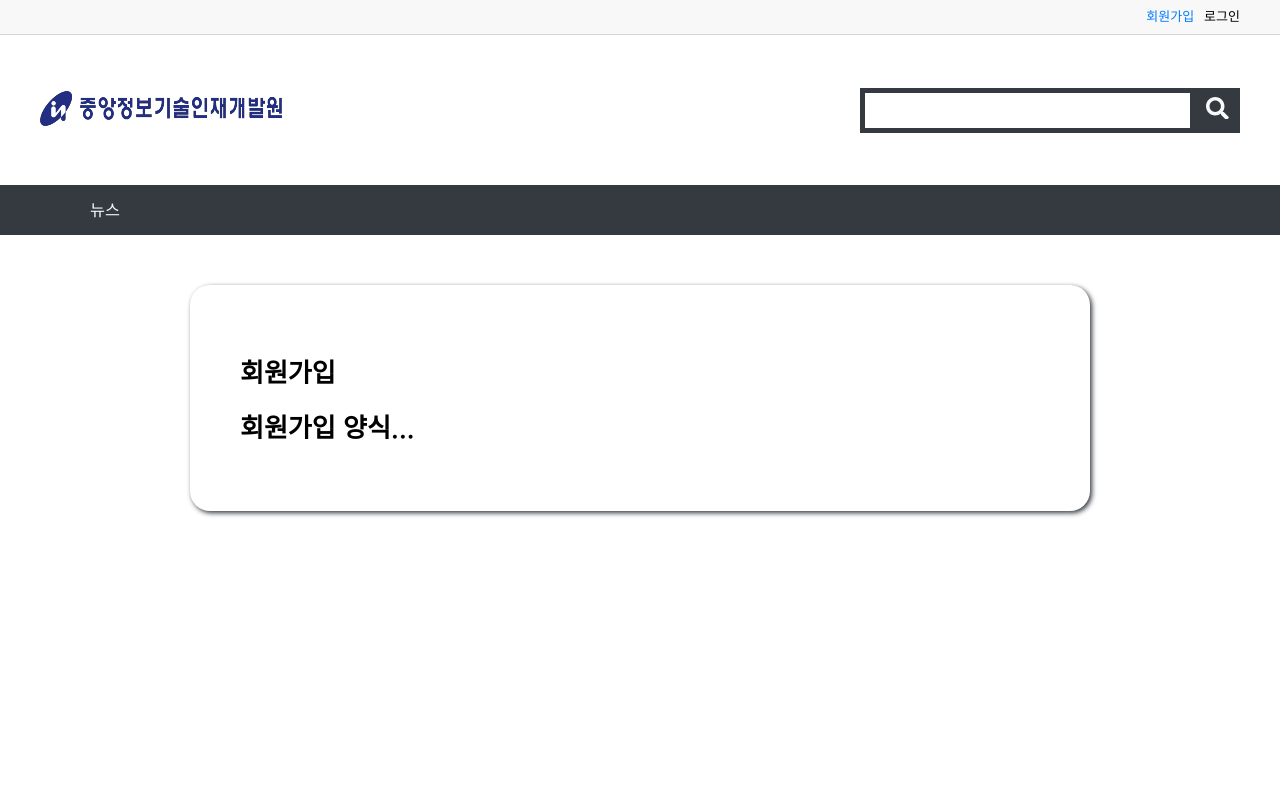
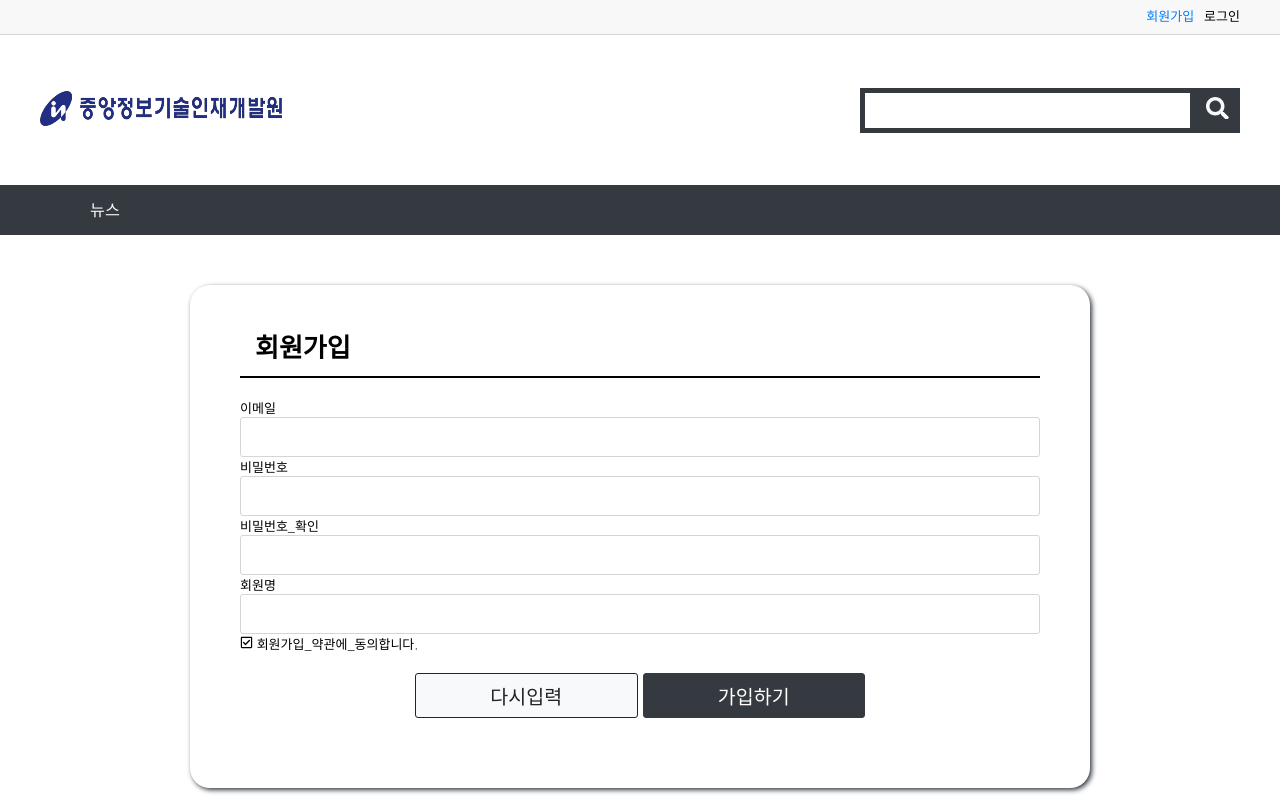
Before and after one commit to minsukim002/react_project, a React (Create React App) app: page /member/join in a window 1280 px wide. Shown: the top 800 px of the page. Built offline with nearby package versions, Linux system fonts and the light colour scheme.

Commit message:
공통 컴포넌트-메인 제목, 버튼,입력박스, 회원 가입 페이지 구성 중

```diff
--- /dev/null
+++ b/src/commons/components/Buttons.js
@@ -0,0 +1,35 @@
+import styled, { css } from 'styled-components';
+import { buttonColor } from '../../styles/color';
+import fontSize from '../../styles/fontSize';
+const { big } = fontSize;
+
+export const BigButton = styled.button`
+  font-size: ${big};
+  height: 45px;
+  width: 100%;
+  border-radius: 3px;
+  cursor: pointer;
+
+  ${({ color }) =>
+    buttonColor[color] &&
+    css`
+      background: ${buttonColor[color][0]};
+      color: ${buttonColor[color][1]};
+      border: 1px solid ${buttonColor[color][2]};
+    `}
+`;
+
+export const ButtonGroup = styled.div`
+  display: flex;
+  width: ${({ width }) => (width ? `${width}px` : '100%')};
+  margin: 20px auto;
+
+  button {
+    width: 0;
+    flex-grow: 1;
+  }
+
+  button + button {
+    margin-left: 5px;
+  }
+`;
--- /dev/null
+++ b/src/commons/components/InputBox.js
@@ -0,0 +1,12 @@
+import React from 'react';
+import styled from 'styled-components';
+
+const InputBox = styled.input`
+  border: 1px solid #d5d5d5;
+  height: 40px;
+  width: 100%;
+  padding: 0 10px;
+  border-radius: 3px;
+`;
+
+export default React.memo(InputBox);
--- a/src/commons/components/TitleBox.js
+++ b/src/commons/components/TitleBox.js
@@ -1,3 +1,12 @@
 import styled from 'styled-components';
+import fontSize from '../../styles/fontSize';
 
-export default MainTitle = styled.h1``;
+const { extraBig } = fontSize;
+
+export const MainTitle = styled.h1`
+  font-size: ${extraBig};
+  border-bottom: 2px solid #000;
+  padding: 0 15px 15px;
+  margin: 0 0 20px;
+  line-height: 1;
+`;
--- a/src/member/components/JoinForm.js
+++ b/src/member/components/JoinForm.js
@@ -1,7 +1,53 @@
 import React from 'react';
+import { useTranslation } from 'react-i18next';
+import styled from 'styled-components';
+import { FaRegCheckSquare, FaCheckSquare } from 'react-icons/fa';
+import { BigButton, ButtonGroup } from '../../commons/components/Buttons';
+import InputBox from '../../commons/components/InputBox';
 
+const FormBox = styled.form``;
 const JoinForm = () => {
-  return <h1>회원가입 양식...</h1>;
+  const { t } = useTranslation();
+  return (
+    <form autoComplete="off">
+      <dl>
+        <dt>{t('이메일')}</dt>
+        <dd>
+          <InputBox type="text" />
+        </dd>
+      </dl>
+      <dl>
+        <dt>{t('비밀번호')}</dt>
+        <dd>
+          <InputBox type="password" />
+        </dd>
+      </dl>
+      <dl>
+        <dt>{t('비밀번호_확인')}</dt>
+        <dd>
+          <InputBox type="password" />
+        </dd>
+      </dl>
+      <dl>
+        <dt>{t('회원명')}</dt>
+        <dd>
+          <InputBox type="text" />
+        </dd>
+      </dl>
+
+      <div>
+        <FaRegCheckSquare /> {t('회원가입_약관에_동의합니다.')}
+      </div>
+      <ButtonGroup width={450}>
+        <BigButton type="reset" color="light">
+          {t('다시입력')}
+        </BigButton>
+        <BigButton type="submit" color="dark">
+          {t('가입하기')}
+        </BigButton>
+      </ButtonGroup>
+    </form>
+  );
 };
 
 export default React.memo(JoinForm);
--- a/src/member/pages/Join.js
+++ b/src/member/pages/Join.js
@@ -3,6 +3,8 @@
 import { useTranslation } from 'react-i18next';
 import JoinForm from '../components/JoinForm';
 import { OuterBox } from '../../commons/components/LayoutBox';
+import { MainTitle } from '../../commons/components/TitleBox';
+
 const Join = () => {
   const { t } = useTranslation();
 
@@ -12,7 +14,7 @@
         <title>{t('회원가입')}</title>
       </Helmet>
       <OuterBox>
-        <h1>{t('회원가입')}</h1>
+        <MainTitle>{t('회원가입')}</MainTitle>
         <JoinForm />
       </OuterBox>
     </>
--- a/src/styles/color.js
+++ b/src/styles/color.js
@@ -1,5 +1,3 @@
-import { CgDanger } from 'react-icons/cg';
-
 export const color = {
   primary: '#007bff',
   secondary: '#6c757d',
@@ -12,12 +10,12 @@
 };
 
 export const buttonColor = {
-    primary: [color.primary, '#fff'],
-    secondary: [color.secondary, '#fff'],
-    success: [color.success, '#fff'],
-    danger: [color.danger, '#fff'],
-    warning: [color.warning, '#212529'],
-    info: [color.info, '#fff'],
-    light: [color.light, '#212529'],
-    dark: [color.dark, 'afff'],
+  primary: [color.primary, '#fff', color.primary],
+  secondary: [color.secondary, '#fff', color.secondary],
+  success: [color.success, '#fff', color.success],
+  danger: [color.danger, '#fff', color.danger],
+  warning: [color.warning, '#212529', '#212529'],
+  info: [color.info, '#fff', color.info],
+  light: [color.light, '#212529', '#212529'],
+  dark: [color.dark, '#fff', color.dark],
 };
```
